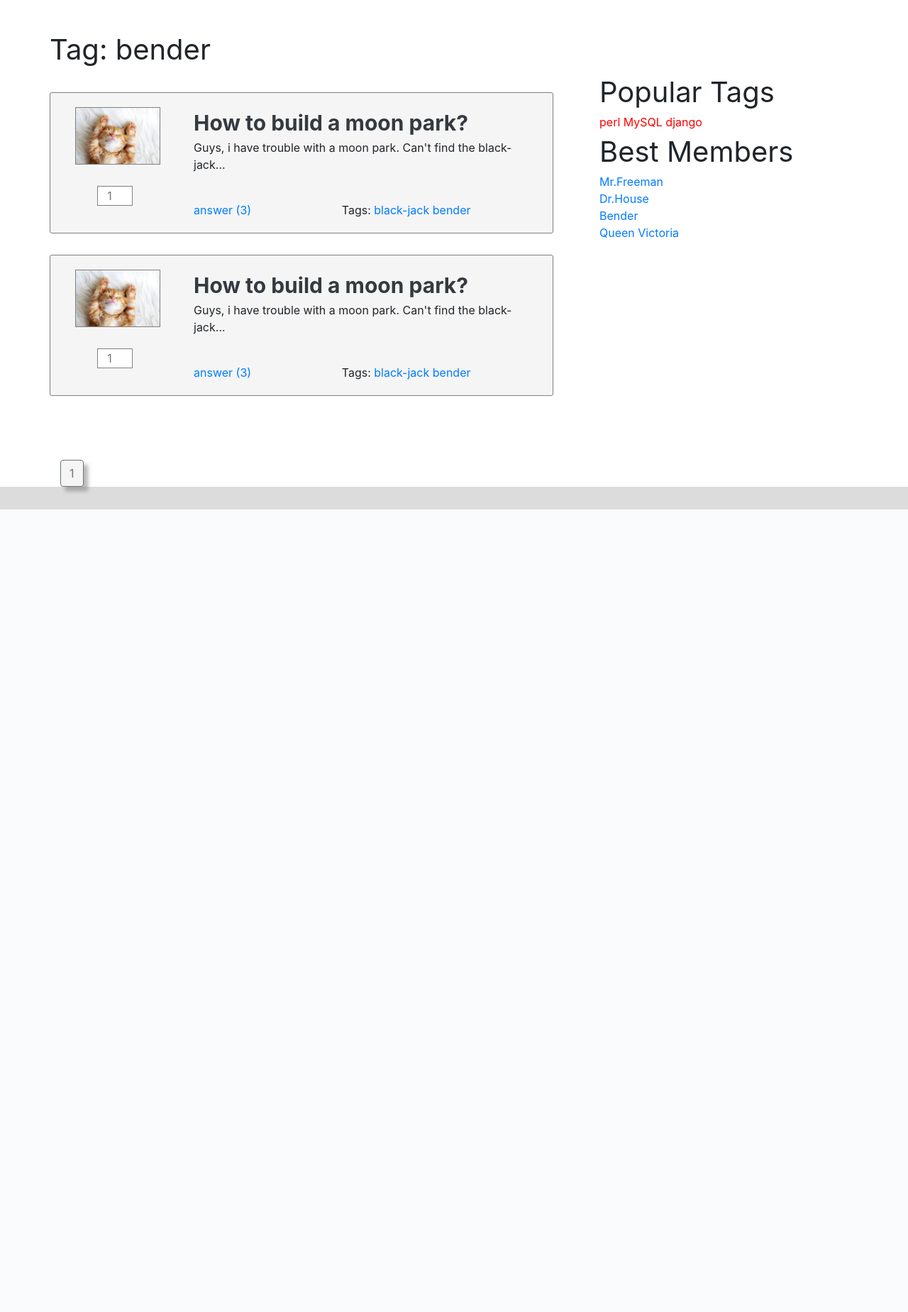
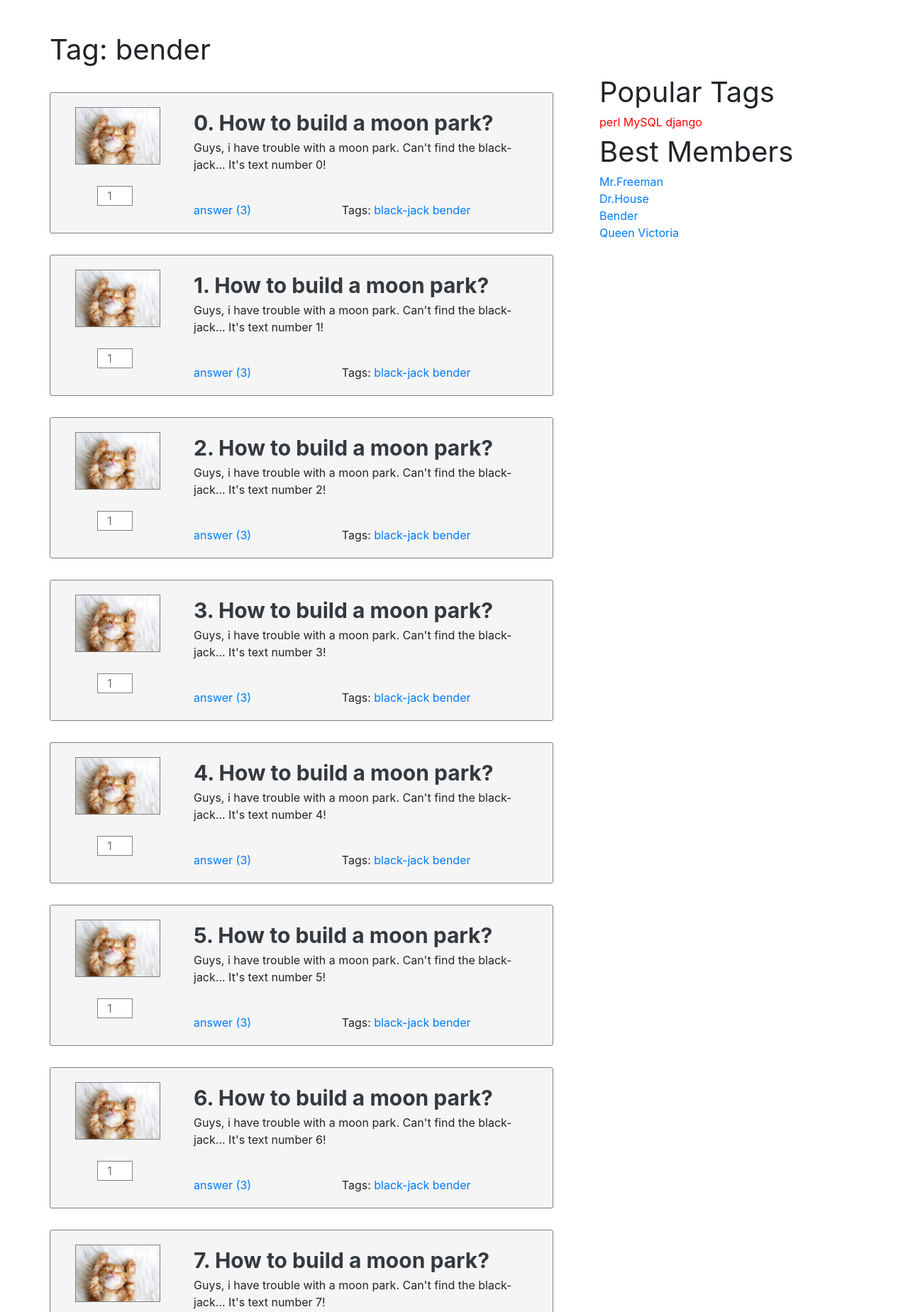
Before and after one commit to PuppyDay/Web-1, a Django app: page /tag/ in a window 1280 px wide. Shown: the part 100-1949 px from the top of the page at 71% size. Before the commit the page ends 818 px from the top, so only its background shows below. Run offline with Django 3.2, Linux system fonts and the light colour scheme; some libraries are stand-ins or nearby versions.

Commit message:
добавление номера в путь

```diff
--- a/app/views.py
+++ b/app/views.py
@@ -3,15 +3,15 @@ from django.shortcuts import render
 questions = [
     {
         'id': idx,
-        'title': 'title{idx}',
-        'text': 'text text',
+        'title': f'{idx}. How to build a moon park?',
+        'text': f'Guys, i have trouble with a moon park. Can\'t find the black-jack... It\'s text number {idx}!',
     } for idx in range(10)
 ]
 
 def index(request):
 	return render(request, 'index.html', {
-		'questions':questions,
-		})
+        'questions': questions,
+    })
 
 def add_question(request):
 	return render(request, 'add_question.html', {})
@@ -26,7 +26,12 @@ def profile(request):
 	return render(request, 'profile.html', {})
 
 def question_by_tag(request):
-	return render(request, 'question_by_tag.html', {})
+	return render(request, 'question_by_tag.html', {
+        'questions': questions,
+	})
 
-def answer(request):
-	return render(request, 'answer.html', {})
+def answer(request, pk):
+	question = questions[pk]
+	return render(request, 'answer.html', {
+        'question': question
+	})
--- a/askme/urls.py
+++ b/askme/urls.py
@@ -26,5 +26,5 @@ urlpatterns = [
      path('login/', views.log_in, name='login'),
      path('profile/', views.profile, name='profile'),
      path('tag/', views.question_by_tag, name='tag'),
-     path('question/', views.answer, name='question'),
+     path('question/<int:pk>/', views.answer, name='question'),
 ]
--- a/static/css/my.css
+++ b/static/css/my.css
@@ -38,6 +38,7 @@ nav {
 
 .footer {
 	background: #DCDCDC;
+	margin-top: 30px;
 }
 
 .profile_info {
--- a/templates/inc/one_answer.html
+++ b/templates/inc/one_answer.html
@@ -1,7 +1,7 @@
 {% extends 'inc/one_question.html' %}
 {%load static%}
 {% block question %}
-  <div class="question-text">Guys, i have trouble with a moon park. Can't find the black-jack...</div>
+	<div class="question-text">{{ question.id }}- answer: guys, i have trouble with a moon park. Can't find the black-jack...</div>
 	<div class="row">
 		<div class="form-check">
 			<input class="form-check-input" type="checkbox" id="defaultCheck1">
--- a/templates/inc/one_question.html
+++ b/templates/inc/one_question.html
@@ -8,15 +8,16 @@
   </div>
   <div class="col-9">
     {% block question %}
-      <div class="question-title"><a class="text-dark" href="">How to build a moon park?</a></div>
-      <div class="question-text">Guys, i have trouble with a moon park. Can't find the black-jack...</div>
+      <div class="question-title"><a class="text-dark" href="{% url 'question' question.id %}">{{ question.title }}</a></div>
+      <div class="question-text">{{ question.text }}</div>
       <div class="row">
         <div class="col-5">
-          <a class="ans_tag" href="{% url 'question' %}">answer (<span>3</span>)</a>
+          <a class="ans_tag" href="{% url 'question' question.id %}">answer (<span>3</span>)</a>
         </div>
         <div class="col-7">
           <span class="ans_tag">Tags:</span>
-          <a class="ans_tag" href="{% url 'tag' %}">black-jack bender</a>
+          <a class="ans_tag" href="{% url 'tag' %}">black-jack </a>
+          <a class="ans_tag" href="{% url 'tag' %}">bender</a>
         </div>
       </div>
     {% endblock question %}
--- a/templates/index.html
+++ b/templates/index.html
@@ -7,6 +7,7 @@
 	</div>
 {% endblock heading %}
 {% block content %}
-	{% include 'inc/one_question.html' %}
-	{% include 'inc/one_question.html' %}
+	{% for question in questions %}
+		{% include 'inc/one_question.html' %}
+	{% endfor %}
 {% endblock content %}
--- a/templates/question_by_tag.html
+++ b/templates/question_by_tag.html
@@ -6,6 +6,7 @@
 	</div>
 {% endblock heading %}
 {% block content %}
-	{% include 'inc/one_question.html' %}
-	{% include 'inc/one_question.html' %}
+	{% for question in questions %}
+		{% include 'inc/one_question.html' %}
+	{% endfor %}
 {% endblock content %}
```
Also changed, not shown: templates/answer.html (+5 -4 lines). Lines whose indentation alone changed are shown as unchanged.
